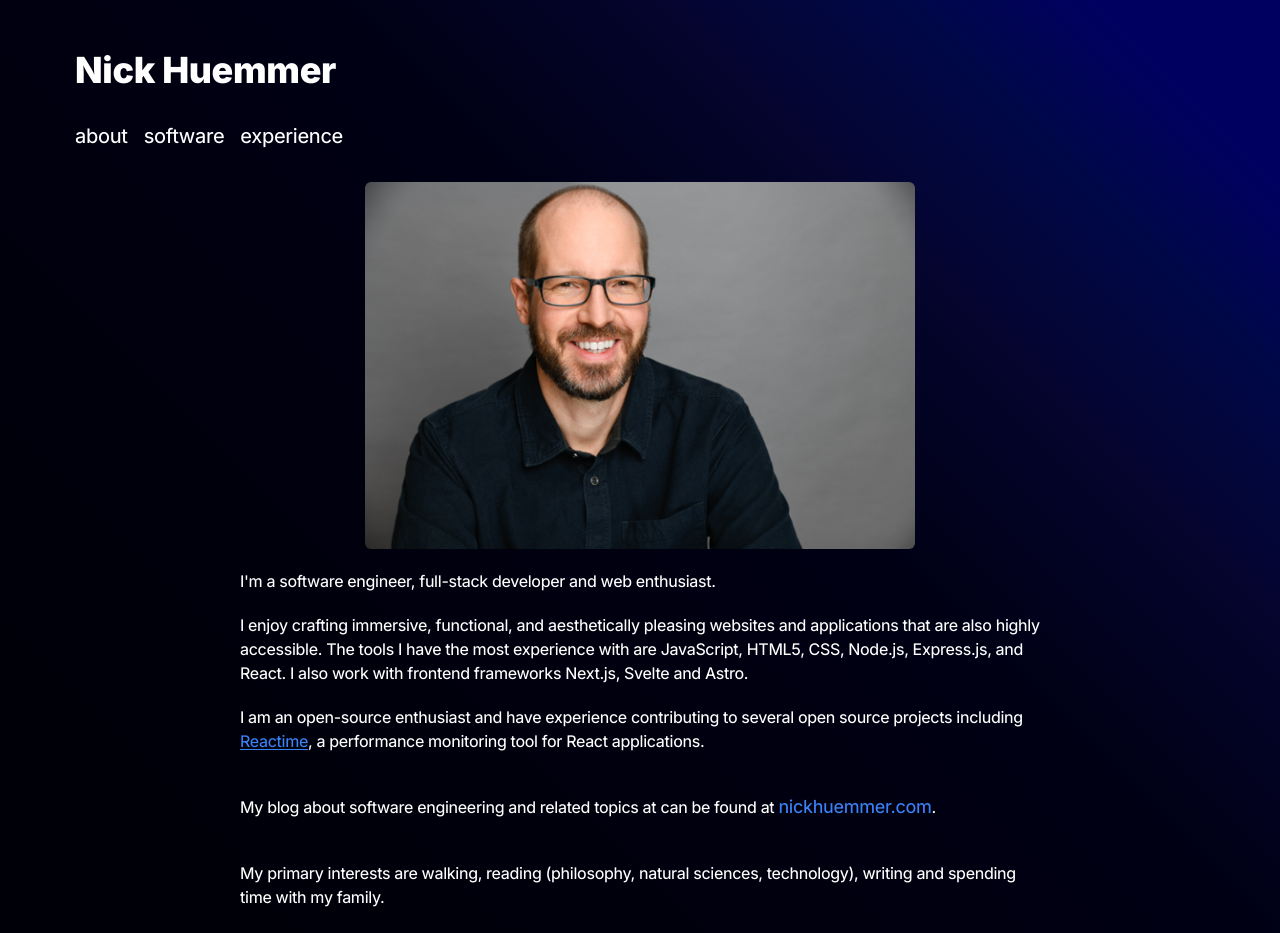
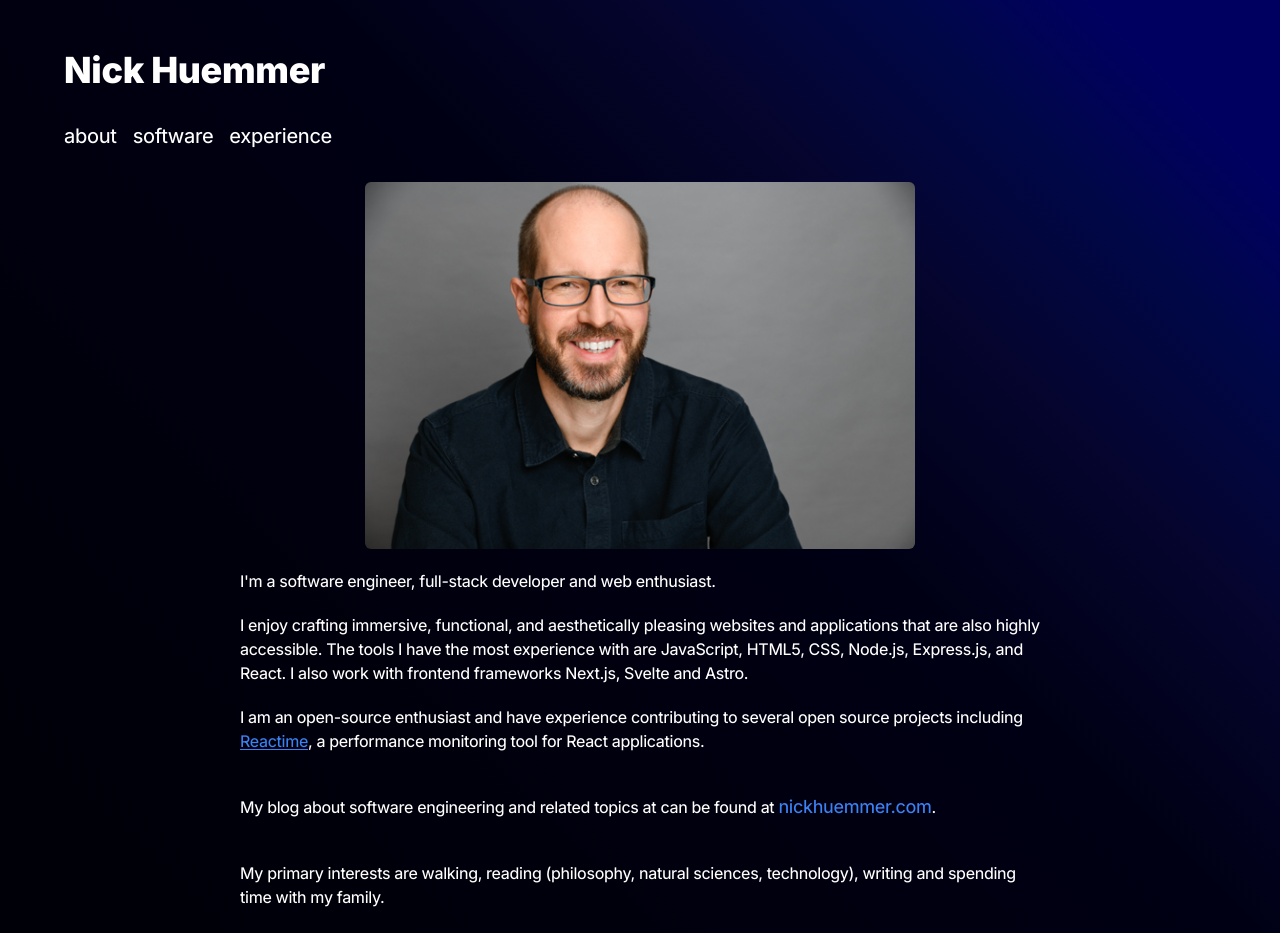
Before and after one commit to ElDuke717/personal-landing, a Next.js app: page / in a window 1280 px wide. Shown: the part 200-1133 px from the top of the page. Built offline with nearby package versions, Linux system fonts and the light colour scheme.

Commit message:
add style updates to make heading in-line with content

```diff
--- a/src/app/layout.tsx
+++ b/src/app/layout.tsx
@@ -12,20 +12,17 @@ export const metadata: Metadata = {
   description: "Nick Huemmer is a software engineer.",
 };
 // Children is the content of the page. They must added to the layout.
-export default function RootLayout({
-  children,
-}: {
-  children: React.ReactNode;
-}) {
+export default function RootLayout({ children }: { children: React.ReactNode; }) {
   return (
     <html lang="en">
       <body className={inter.className}>
-        <h1 className="font-bold text-2xl md:text-4xl mx-[75px] mt-[75px]">
+        <div className="container mx-auto px-4 sm:px-6 lg:px-8">
+          <h1 className="font-bold text-2xl md:text-4xl mt-[75px]">
             <a href="/">Nick Huemmer</a>
           </h1>
-        <div className="flex justify-start items-center ml-[75px] my-8 text-xl">
+          <div className="flex justify-start items-center my-8 text-xl">
             <a
-            className="cursor-pointer hover:underline hover:text-[#FFFF00] transition duration-1000 "
+              className="cursor-pointer hover:underline hover:text-[#FFFF00] transition duration-1000"
               href="/"
             >
               about
@@ -44,6 +41,7 @@ export default function RootLayout({
             </a>
           </div>
           <div>{children}</div>
+        </div>
         <Analytics />
       </body>
     </html>
--- a/src/app/page.tsx
+++ b/src/app/page.jsx
@@ -8,7 +8,7 @@ export default function Home() {
       <Head>
         <title>Nick Huemmer</title>
       </Head>
-      <div className="flex flex-col items-center justify-center">
+      <div className="flex flex-col items-center justify-center mx-4">
         <Image
           src="/images/lo--2.jpg"
           alt="photo of nick huemmer"
@@ -56,7 +56,7 @@ export default function Home() {
             sciences, technology), writing and spending time with my family.
           </p>
           <a
-            className="text-lg font-semibold glow-yellow"
+            className="text-lg font-semibold glow-yellow my-4"
             href="mailto:hello@nickhuemmer.me"
           >
             hello@nickhuemmer.me
--- a/tsconfig.json
+++ b/tsconfig.json
@@ -23,6 +23,6 @@
       "@/*": ["./src/*"]
     }
   },
-  "include": ["next-env.d.ts", "**/*.ts", "**/*.tsx", ".next/types/**/*.ts"],
+  "include": ["next-env.d.ts", "**/*.ts", "**/*.tsx", ".next/types/**/*.ts", "src/app/page.jsx"],
   "exclude": ["node_modules"]
 }
```
Lines whose indentation alone changed are shown as unchanged.
